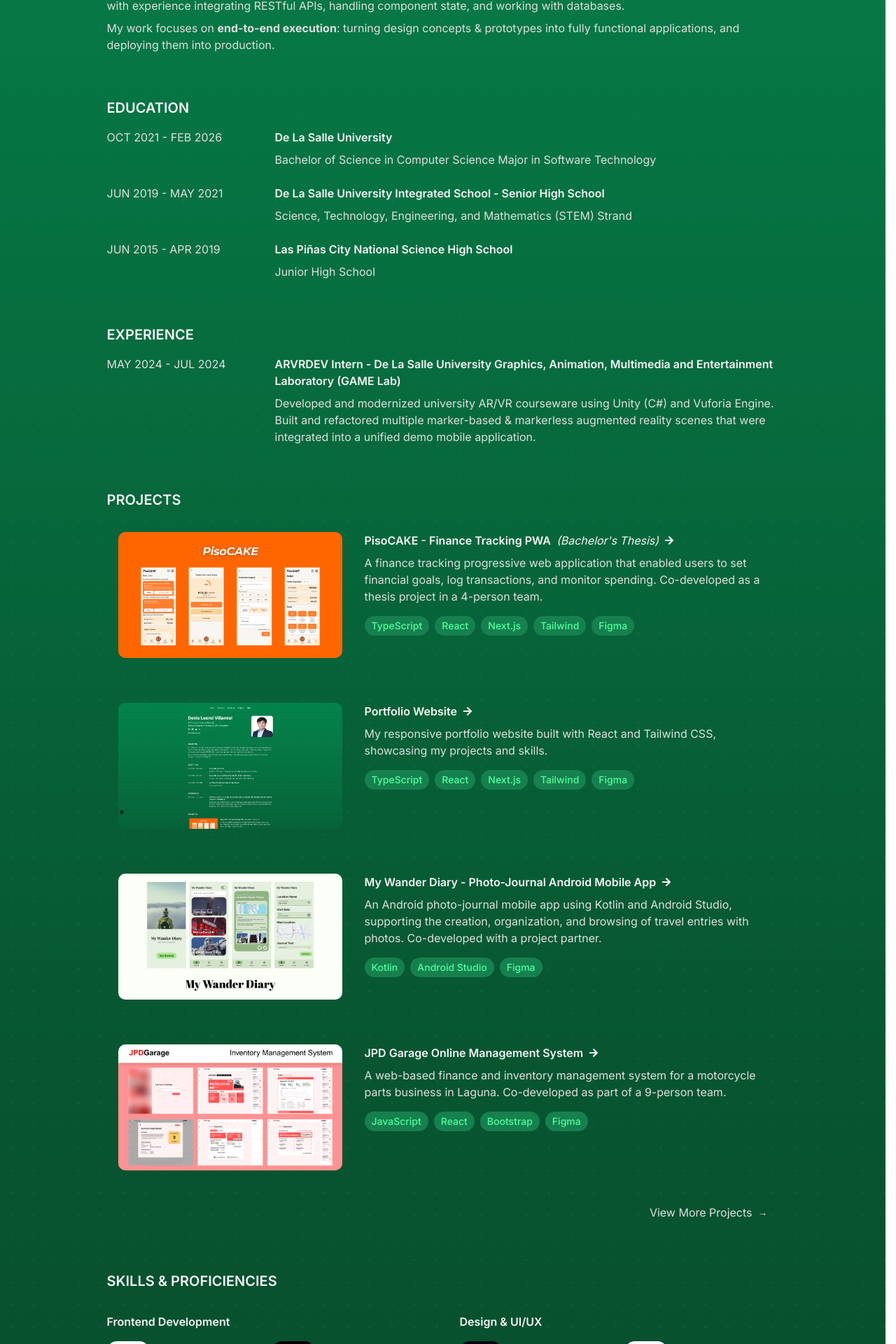
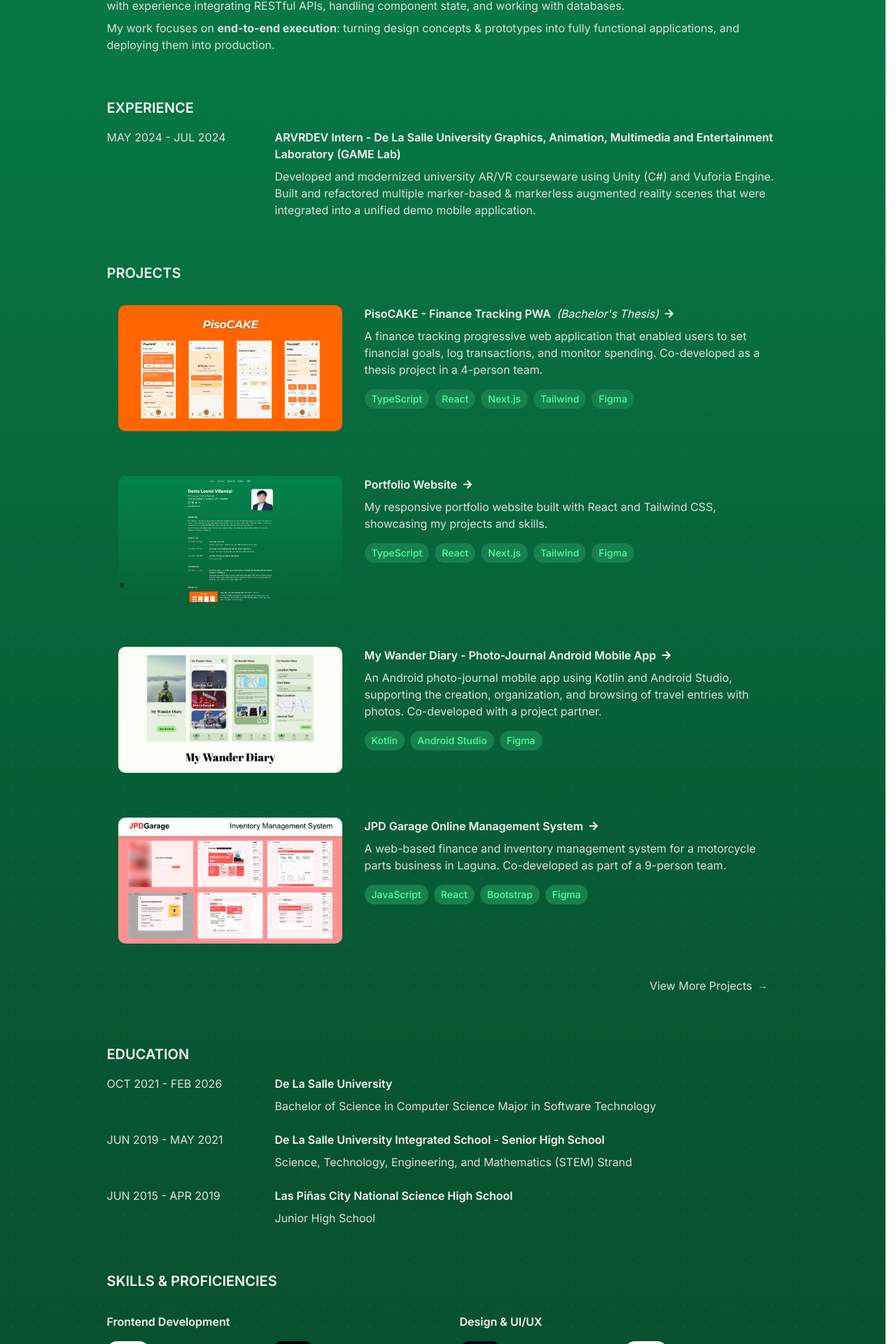
Before and after one commit to dlv66/PortfolioWebsite, a Next.js app: page / in a window 1280 px wide. Shown: the part 520-2440 px from the top of the page at 70% size. Built offline with nearby package versions, Linux system fonts and the light colour scheme; grey boxes are pictures that could not be loaded.

Commit message:
refactor: move education section down in sequence

```diff
--- a/app/page.tsx
+++ b/app/page.tsx
@@ -37,16 +37,16 @@ export default function Home() {
             <About />
           </section>
 
-          <section id="education" className="scroll-mt-28">
-            <Education />
-          </section>
-
           <section id="experience" className="scroll-mt-28">
             <Experience />
           </section>
 
           <section id="projects" className="scroll-mt-28">
             <Projects />
+          </section>
+
+          <section id="education" className="scroll-mt-28">
+            <Education />
           </section>
 
           <section id="skills" className="scroll-mt-28">
```
